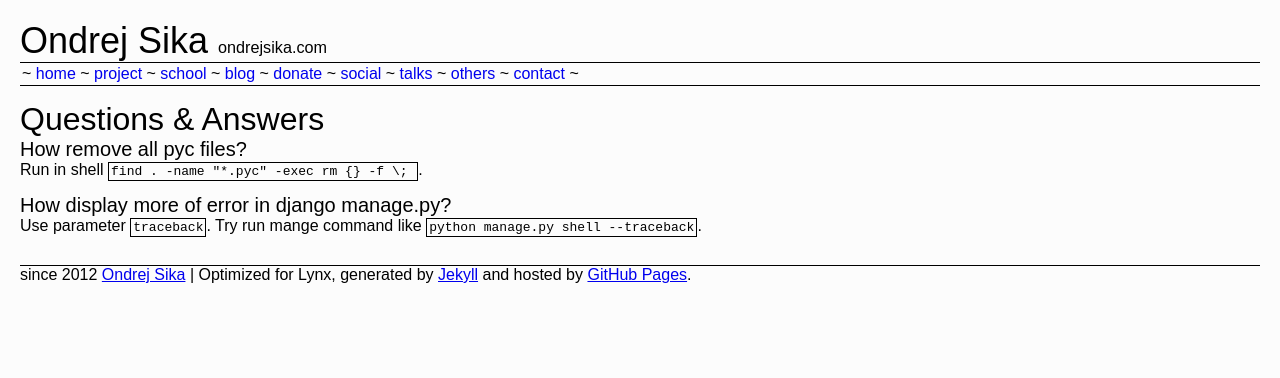
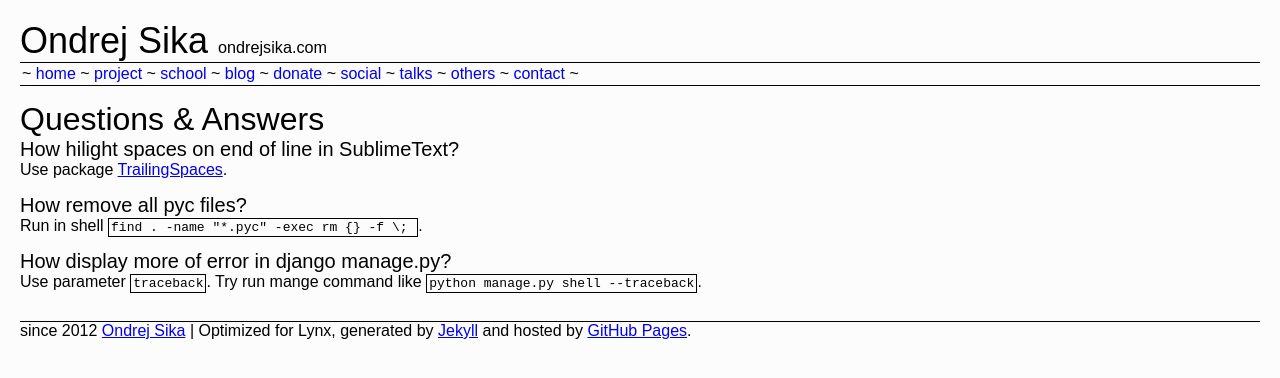
Before and after one commit to ondrejsika/ondrejsika.com, a Jekyll site: the page built from others/qa.md, in a window 1280 px wide. Shown: the top 378 px of the page. Built offline with Jekyll 4.4.1, drawn with Linux system fonts in a browser that asks for light colours; Markdown is read by kramdown in place of the engine named in the settings; comment, search, counter and statistics services are not loaded.

Commit message:
add QA: How hilight spaces on end of line in SublimeText?

```diff
--- a/others/qa.md
+++ b/others/qa.md
@@ -4,6 +4,10 @@
 ---
 
 ## Questions & Answers
+
+##### How hilight spaces on end of line in SublimeText?
+
+Use package [TrailingSpaces](https://github.com/SublimeText/TrailingSpaces).
 
 ##### How remove all pyc files?
 
```
